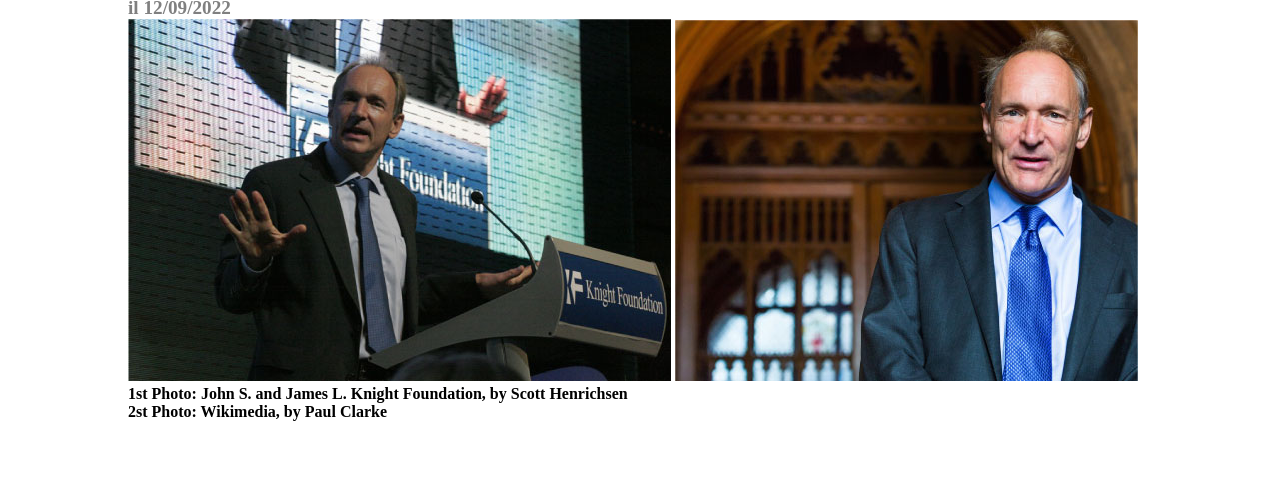
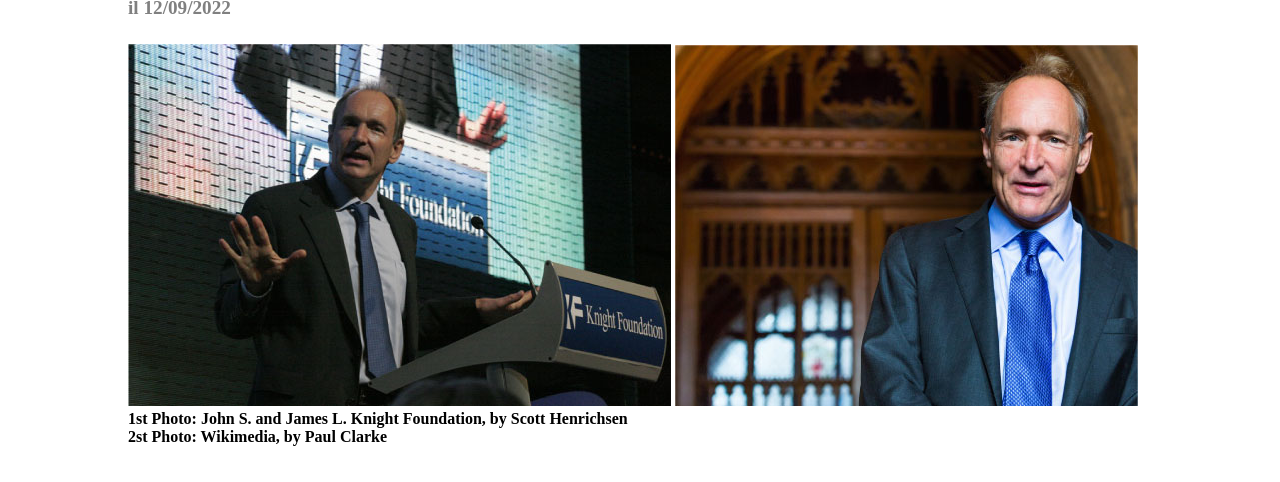
Before and after one commit to Dario-Miccinelli/es12sett, a plain HTML site: page index.html in a window 1280 px wide. Shown: the part 302-784 px from the top of the page. Drawn offline with Linux system fonts and the light colour scheme.

Commit message:
fix padding img tim

```diff
--- a/assets/css/style.css
+++ b/assets/css/style.css
@@ -58,3 +58,7 @@ main {
 .desc-img{
     font-weight: bold;
 }
+
+.tim img {
+    padding-top: 25px;
+}
--- a/index.html
+++ b/index.html
@@ -43,7 +43,7 @@
 
     <!-- inizio parte img  -->
 
-        <div>
+        <div class="tim">
             <img src="assets/img/tim-1.jpg" alt="Foto Tim">
             <img src="assets/img/tim-2.jpg" alt="Foto Tim">
         </div>
```
